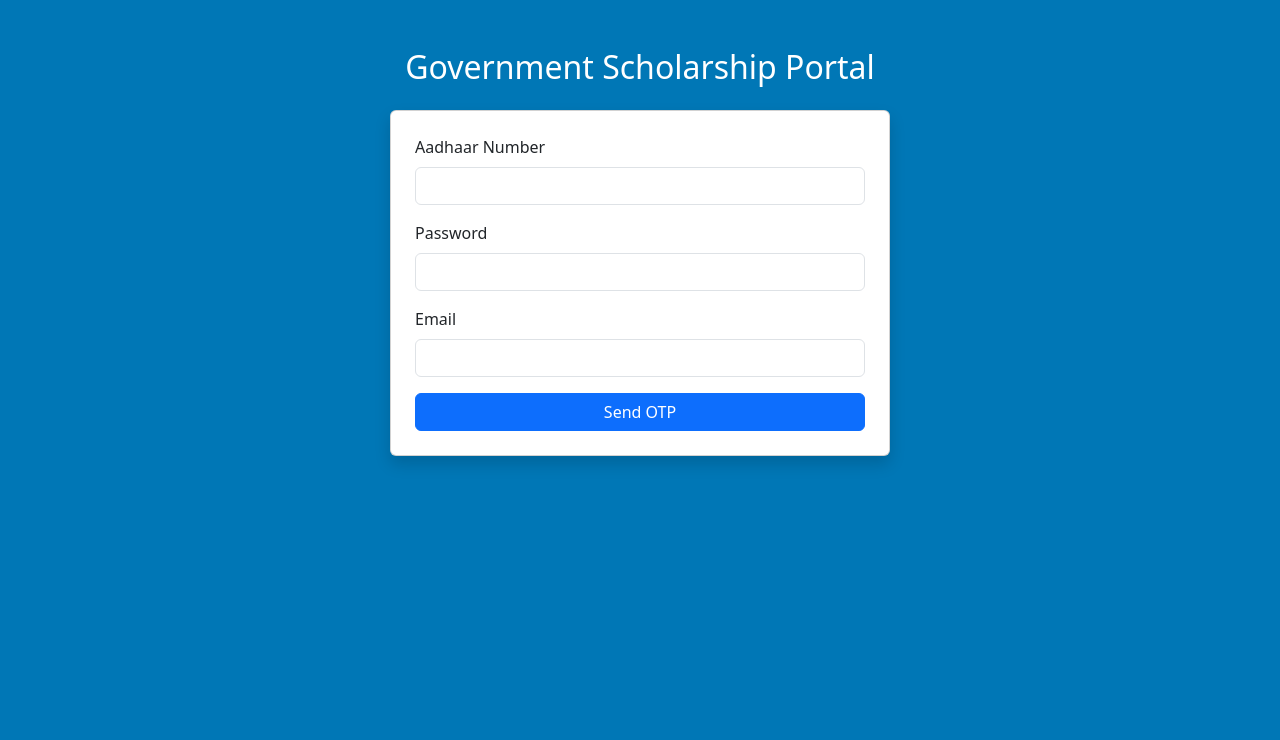
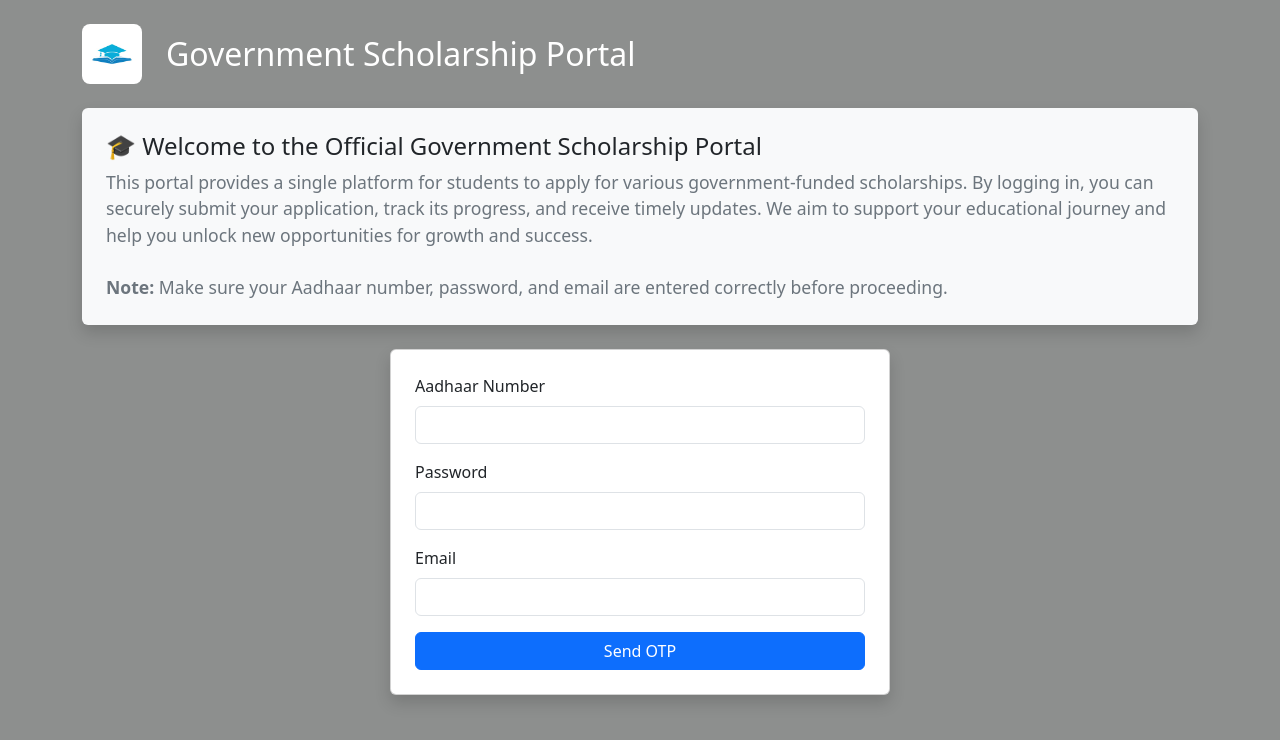
Before and after one commit to harshalbais/HCIproject1, a Flask app: page / in a window 1280 px wide. Shown: the top 740 px of the page. Run offline with Flask 3, Linux system fonts and the light colour scheme.

Commit message:
Update login.html

```diff
--- a/templates/login.html
+++ b/templates/login.html
@@ -4,17 +4,41 @@
   <title>Scholarship Login</title>
   <link rel="stylesheet" href="https://cdn.jsdelivr.net/npm/bootstrap@5.3.0/dist/css/bootstrap.min.css">
 </head>
-<body style="background-color:#0077b6">
-  <div class="container mt-5">
-    <h2 class="text-white text-center mb-4">Government Scholarship Portal</h2>
 
+<body style="background-color:#8d8f8e">
+  <div class="container mt-4">
+
+    <!-- Logo and Title -->
+    <div class="row align-items-center mb-4">
+      <div class="col-auto">
+        <img src="{{ url_for('static', filename='scholarship_logo.jpg') }}" alt="Logo" width="60" style="border-radius: 8px;">
+      </div>
+      <div class="col">
+        <h2 class="text-white mb-0">Government Scholarship Portal</h2>
+      </div>
+    </div>
+
+    <!-- Welcome Box -->
+    <div class="bg-light p-4 rounded shadow mb-4" style="max-width: 100%;">
+      <h4 class="text-dark">🎓 Welcome to the Official Government Scholarship Portal</h4>
+      <p class="text-secondary mb-0" style="font-size: 1.1rem;">
+        This portal provides a single platform for students to apply for various government-funded scholarships.
+        By logging in, you can securely submit your application, track its progress, and receive timely updates.
+        We aim to support your educational journey and help you unlock new opportunities for growth and success.
+        <br><br>
+        <strong>Note:</strong> Make sure your Aadhaar number, password, and email are entered correctly before proceeding.
+      </p>
+    </div>
+
+    <!-- Flash Message -->
+    {% with messages = get_flashed_messages() %}
+      {% if messages %}
+        <div class="alert alert-danger mx-auto" style="max-width: 500px;">{{ messages[0] }}</div>
+      {% endif %}
+    {% endwith %}
+
+    <!-- Login Card -->
     <div class="card p-4 mx-auto shadow" style="max-width: 500px;">
-      {% with messages = get_flashed_messages() %}
-        {% if messages %}
-          <div class="alert alert-danger">{{ messages[0] }}</div>
-        {% endif %}
-      {% endwith %}
-
       <form method="POST">
         <div class="mb-3">
           <label class="form-label">Aadhaar Number</label>
@@ -31,6 +55,7 @@
         <button type="submit" class="btn btn-primary w-100">Send OTP</button>
       </form>
     </div>
+
   </div>
 </body>
 </html>
```
